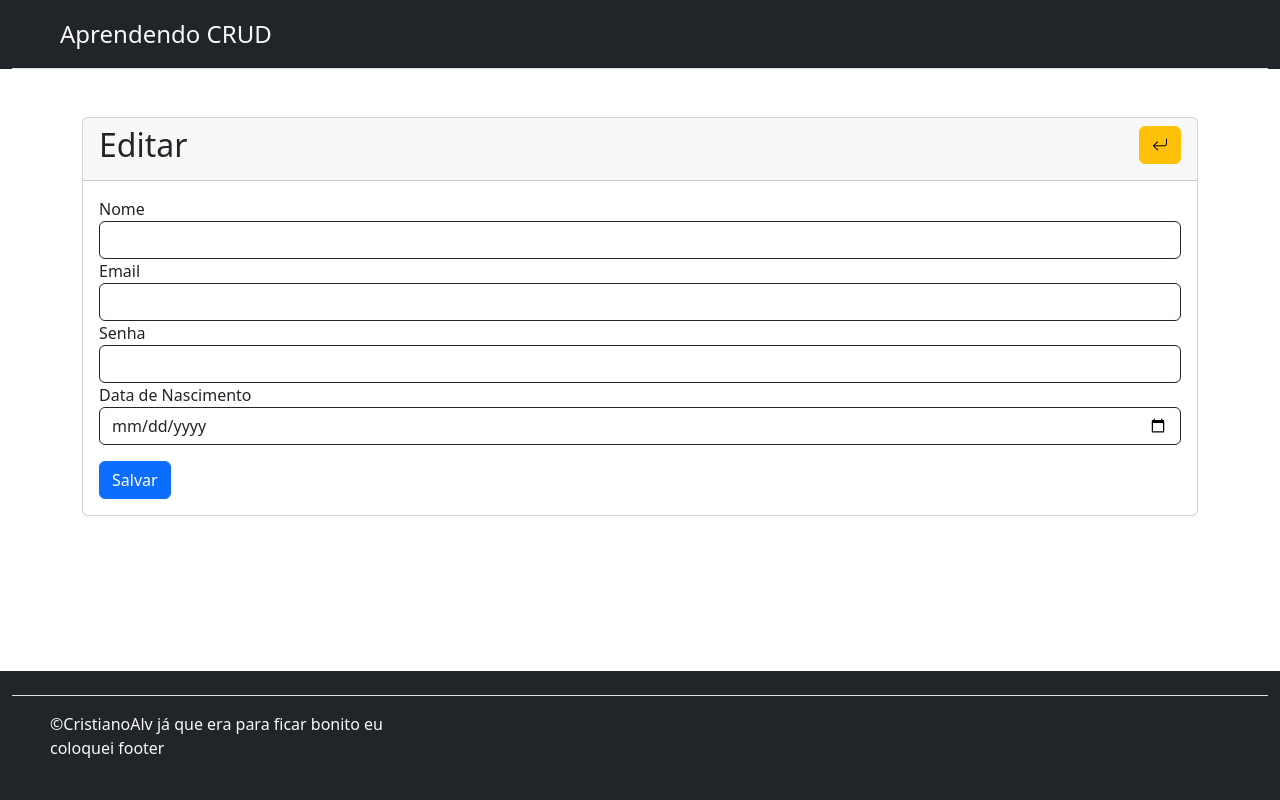
After one commit to CristianoAlvCobello/programas-e-estudos, a PHP site: page /cadastrar-editar.php?objetivo=editar in a window 1280 px wide. The commit adds this page. Run offline with PHP 8.4, Linux system fonts and the light colour scheme.

Commit message:
junção do editar e cadastro

```diff
--- /dev/null
+++ b/php-e-bd/cadastrar-editar.php
@@ -0,0 +1,78 @@
+<?php include "includes/header.php";
+
+    if(isset($_GET["objetivo"])){
+        if($_GET["objetivo"] == "editar"){
+            if(isset($_GET["id"])){
+                $id = (int)$_GET["id"];
+                $usuario = $conexao->query("SELECT * FROM usuarios WHERE id=$id")->fetch_assoc();
+            }
+        }
+    }
+?>
+
+<div class="container mt-5">
+    <div class="row d-flex justify-content-center">
+        <div class="col-12">
+            <div class="card">
+                <div class="card-header">
+                    <h2><?php if($_GET["objetivo"] == "cadastrar"){echo "Cadastrar";}
+                            elseif($_GET["objetivo"] == "editar"){echo "Editar";}
+                        ?>
+                        <a href="index.php" class="btn btn-warning float-end"><i class="bi bi-arrow-return-left"></i></a>
+                    </h2>
+                </div>
+                <div class="card-body">
+                    <div class="msgErro text-danger fw-bold">
+                        <!--Preenchido por JS-->
+                    </div>
+                    <form method="post" id="cadastro">
+                        <div class="mb-3">
+                            <label>Nome</label>
+                            <input value="<?php echo $usuario["nome"] ?? '' ?>" type="text" id="nome" name="nome" class="form-control border-dark">
+
+                            <label>Email</label>
+                            <input value="<?php echo $usuario["email"] ?? '' ?>" type="text" id="email" name="email" class="form-control border-dark">
+
+                            <label>Senha</label>
+                            <input value="<?php echo $usuario["senha"] ?? '' ?>" type="password" id="senha" name="senha" class="form-control border-dark">
+
+                            <label>Data de Nascimento</label>
+                            <input value="<?php echo $usuario["nascimento"] ?? '' ?>" type="date" id="nascimento" name="nascimento" class="form-control border-dark">
+                        </div>
+                        <button type="submit" id="salvar" name="salvar" class="btn btn-primary">Salvar</button>
+                    </form>
+                </div>
+            </div>
+        </div>
+    </div>
+</div>
+
+<?php
+    $nome = $_POST['nome'] ?? "";
+    $email = $_POST['email'] ?? "";
+    $senha = $_POST['senha'] ?? "";
+    $nascimento = $_POST['nascimento'] ?? "";
+    $nascimento = date("Y-m-d", strtotime($nascimento));
+
+    if($_GET["objetivo"] == "cadastrar"){
+        if(isset($_POST["salvar"])){
+            $sql = $conexao->prepare("INSERT INTO usuarios (nome, email, senha, nascimento) VALUES (?, ?, ?, ?)");
+            $sql->bind_param('ssss', $nome, $email, $senha, $nascimento);
+            $sql->execute();
+            header("location: index.php");
+            exit;
+        }
+    }
+
+    if($_GET["objetivo"] == "editar"){
+        if(isset($_POST["salvar"])){
+            $sql = $conexao->prepare("UPDATE usuarios SET nome=(?), email=(?), senha=(?), nascimento=(?) WHERE id=$id");
+            $sql->bind_param('ssss', $nome, $email, $senha, $nascimento);
+            $sql->execute();
+            header("location: index.php");
+            exit;
+        }
+    }
+
+    include "includes/footer.php";
+?>
--- a/php-e-bd/index.php
+++ b/php-e-bd/index.php
@@ -14,7 +14,7 @@
             <div class="card">
                 <div class="card-header">
                     <h2>Lista De Usuários
-                        <a href="cadastrar.php" class="btn btn-primary float-end">Cadastrar usuário</a>
+                        <a href="cadastrar-editar.php?objetivo=cadastrar" class="btn btn-primary float-end">Cadastrar usuário</a>
                     </h2>
                     <div class="card-body">
                         <table class="table table-bordered table-striped">
@@ -32,7 +32,7 @@
                                             echo "<td>" . $linha["nome"] . "</td>";
                                             echo "<td>";
                                             echo '<a href="visualizar.php?id=' . $linha["id"] . '" class="btn btn-secondary btn-sm"><i class="bi bi-eye"></i> Visualizar</a> ';
-                                            echo '<a href="editar.php?id=' . $linha["id"] . '" class="btn btn-success btn-sm"><i class="bi bi-pencil-square"></i> Editar</a> ';
+                                            echo '<a href="cadastrar-editar.php?id=' . $linha["id"] . '&objetivo=editar " class="btn btn-success btn-sm"><i class="bi bi-pencil-square"></i> Editar</a> ';
                                             echo '<a href="?deletar=' . $linha["id"] . '" class="btn btn-danger btn-sm"><i class="bi bi-trash"></i> Deletar</a>';
                                             echo "</td>";
                                             echo "</tr>";
--- a/php-e-bd/js/main.js
+++ b/php-e-bd/js/main.js
@@ -4,6 +4,8 @@ var senha = document.getElementById("senha")
 var nascimento = document.getElementById("nascimento")
 var cadastro = document.getElementById("cadastro")
 var msgErro = document.getElementsByClassName("msgErro")[0]
+
+var pessoas = localStorage.getItem('asdas') || []
 
 cadastro.addEventListener('submit', function(btnSalvar){
     msgErro.innerHTML = ''
@@ -15,7 +17,7 @@ cadastro.addEventListener('submit', function(btnSalvar){
 
     posArroba = email.value.indexOf("@")
     posPonto = email.value.indexOf(".")
-    if(posArroba <= 0 || posPonto < posArroba || posPonto < posArroba+1){
+    if(posArroba <= 0 || posPonto < posArroba || posPonto == posArroba+1){
         msgErro.innerHTML += "<li>Email inválido</li>"
         btnSalvar.preventDefault()
     }
```
Also changed, not shown: php-e-bd/cadastrar.php (deleted, +0 -52 lines), php-e-bd/editar.php (deleted, +0 -58 lines).
